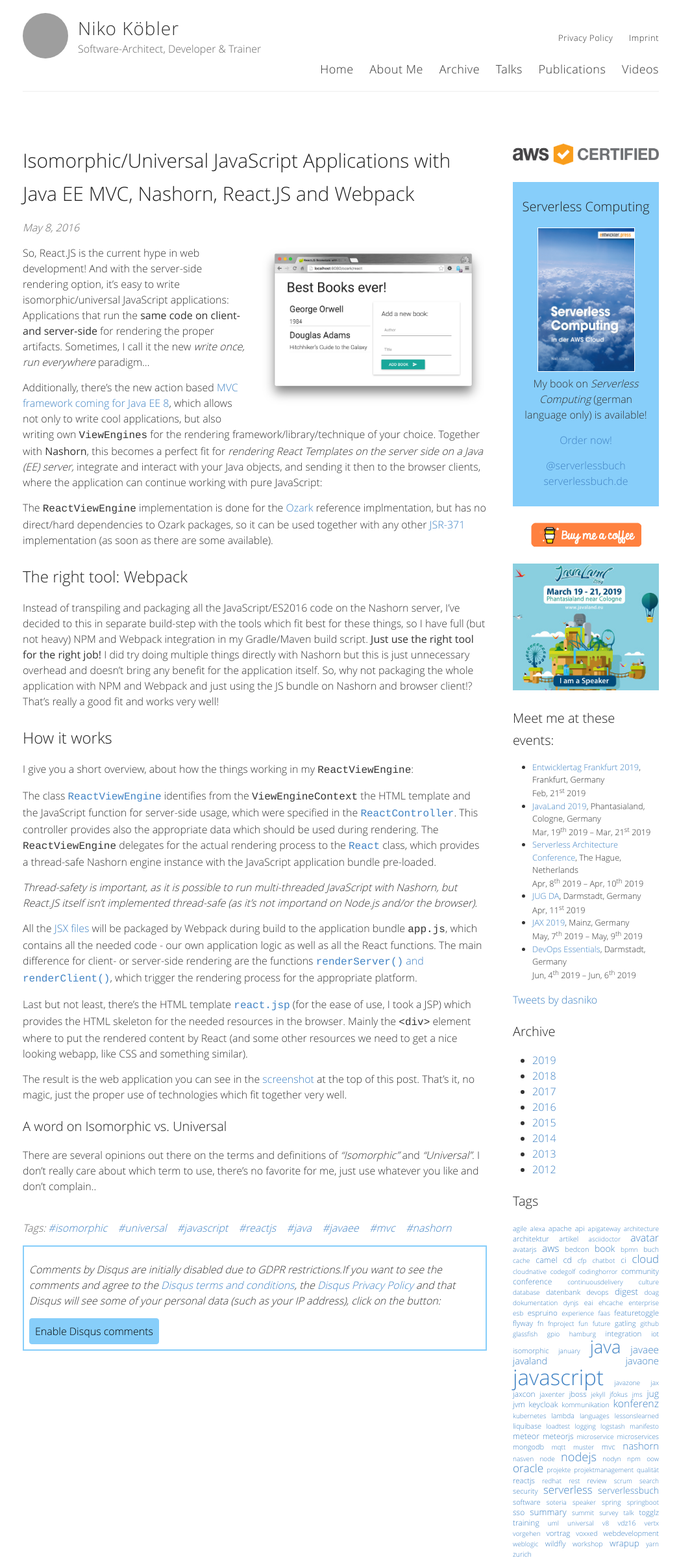
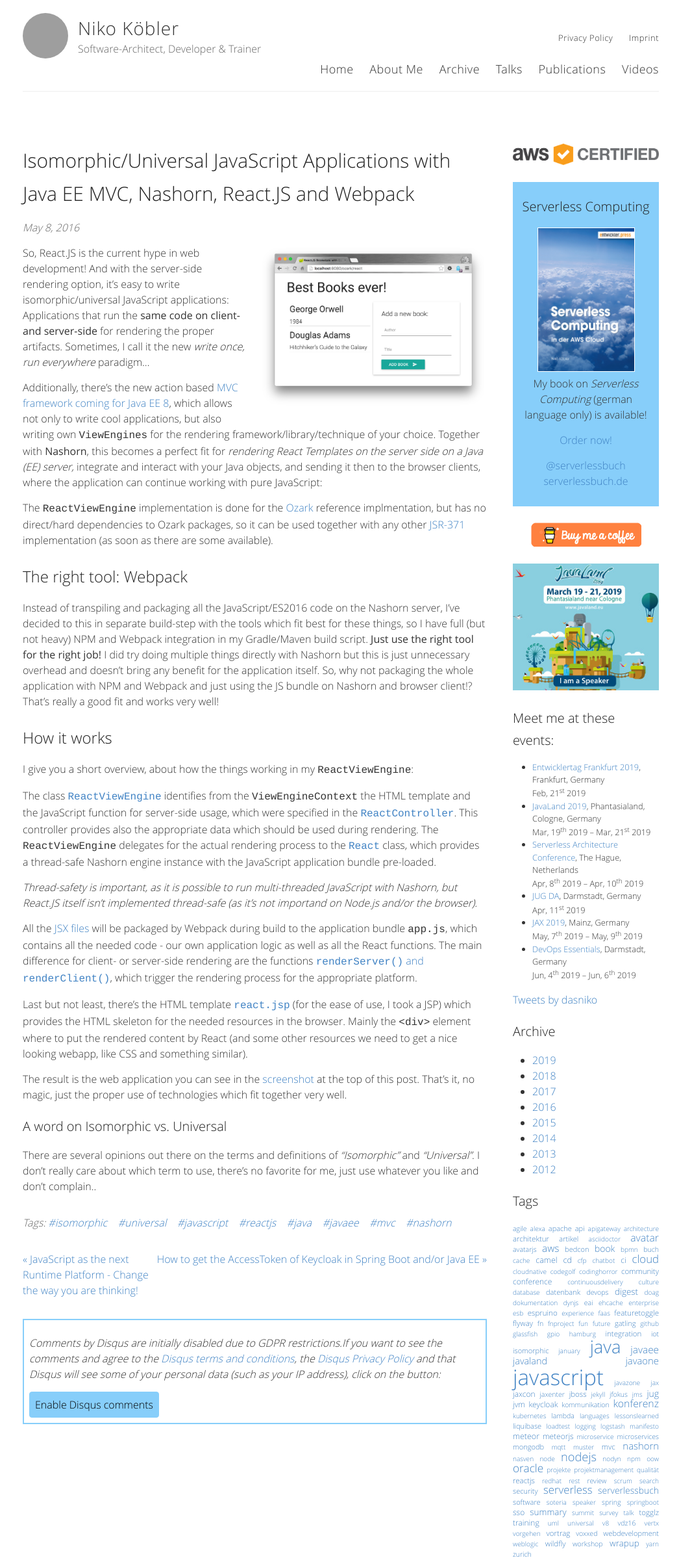
Before and after one commit to dasniko/dasniko.github.io, a Jekyll site: the page built from _posts/2016-05-08-isopmorphic-univeral-javascript-with-java-ee-mvc-nashorn-react-webpack.md, in a window 1280 px wide. Shown: the whole page at 65% size, without its empty margins (115-1161 px from the left). Built offline with Jekyll 4.4.1, drawn with Linux system fonts in a browser that asks for light colours; a script that is not in the unit is left out; comment, search, counter and statistics services are not loaded; grey boxes are pictures that could not be loaded.

Commit message:
links for prev/next posts

```diff
--- a/Gemfile
+++ b/Gemfile
@@ -1,2 +1,3 @@
 source 'https://rubygems.org'
 gem 'github-pages'
+gem 'rouge'
--- a/_config.yml
+++ b/_config.yml
@@ -61,7 +61,7 @@
 
 # !! You don't need to change any of the configuration flags below !!
 markdown: kramdown
-#highlighter: rouge
+highlighter: rouge
 permalink: /:year/:month/:title.html
 
 # Set the Sass partials directory, as we're using @imports
--- a/_layouts/post.html
+++ b/_layouts/post.html
@@ -22,5 +22,14 @@
   </p>
   {% endif %}
 
+  <div class="prev-next">
+    {% if page.previous.url %}
+      <a class="prev" href="{{page.previous.url}}">&laquo; {{page.previous.title}}</a>
+    {% endif %}
+    {% if page.next.url %}
+      <a class="next" href="{{page.next.url}}">{{page.next.title}} &raquo;</a>
+    {% endif %}
+  </div>
+
   {% include disqus.html %}
 </article>
--- a/_sass/_custom.scss
+++ b/_sass/_custom.scss
@@ -49,7 +49,7 @@
 .tags {
   font-style: italic;
   color: $gray;
-  margin-top: 40px;
+  margin: 2rem 0;
 }
 
 .postimg {
@@ -112,3 +112,11 @@
   font-size: x-small;
   vertical-align: super;
 }
+
+.prev-next {
+  display: flex;
+  margin: 2rem 0;
+  .prev {
+    flex: 1;
+  }
+}
```
